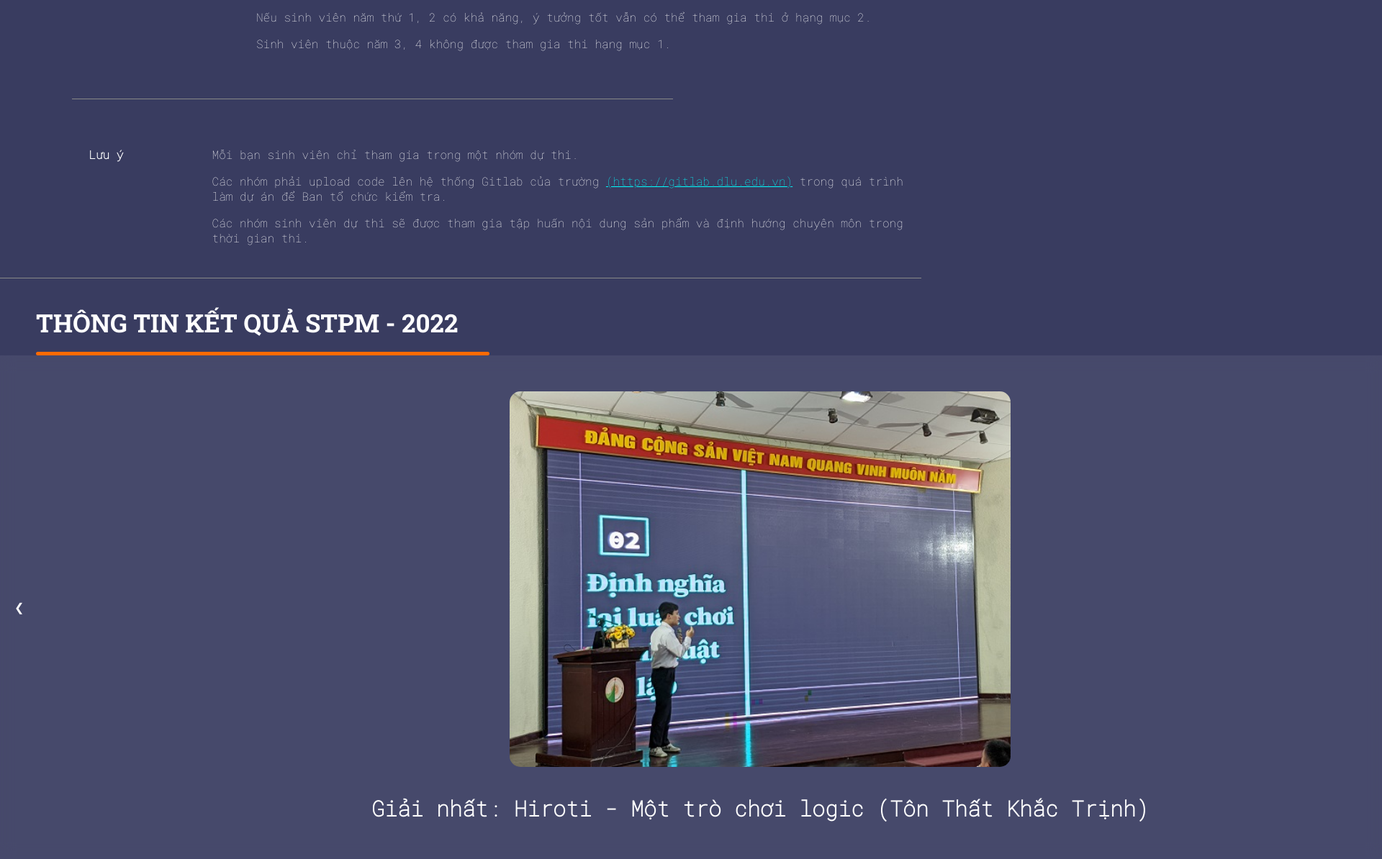
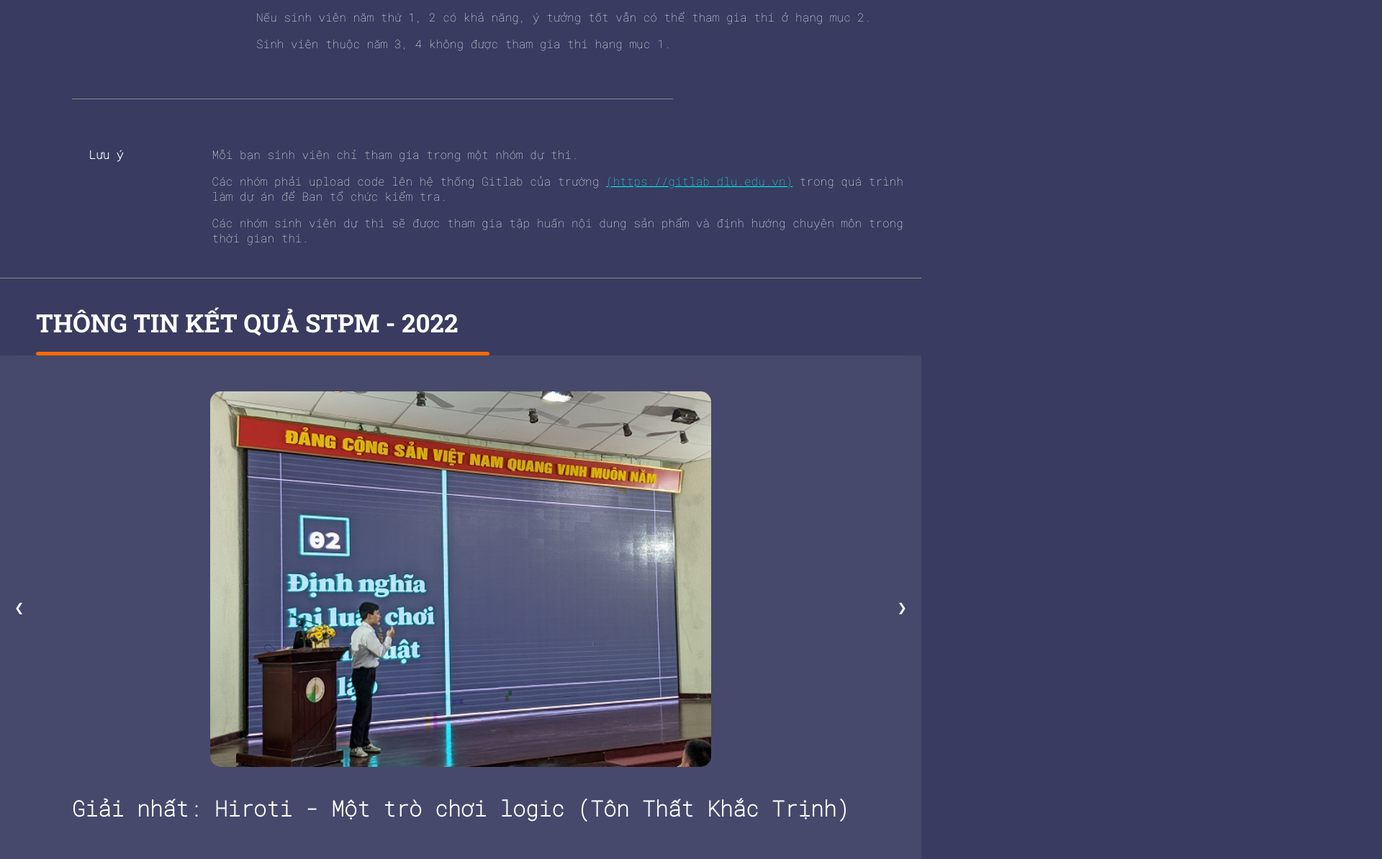
Before and after one commit to Thgilnuss/doancoso, a plain HTML site: page index.html in a window 1280 px wide. Shown: the part 2490-3684 px from the top of the page at 72% size, 1920 px wide, since content can reach past the window. Drawn offline with nearby package versions, Linux system fonts and the light colour scheme.

Commit message:
Update style.css

```diff
--- a/style.css
+++ b/style.css
@@ -586,7 +586,7 @@ margin-left: 5px;
 
 .slideshow-container {
   position: relative;
-  width: 2112px;
+  width: 100%;
   height: 700px;
   overflow: hidden;
   backdrop-filter: blur(10px);
```
